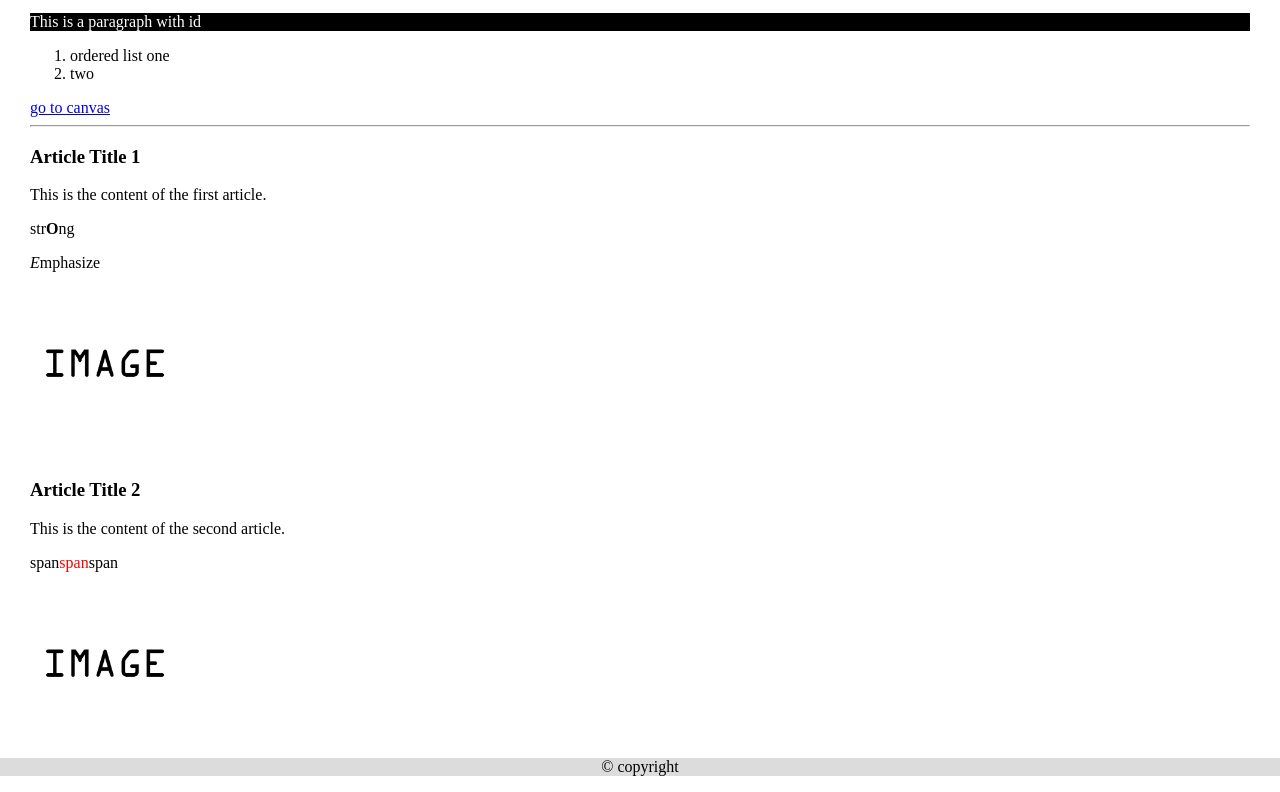
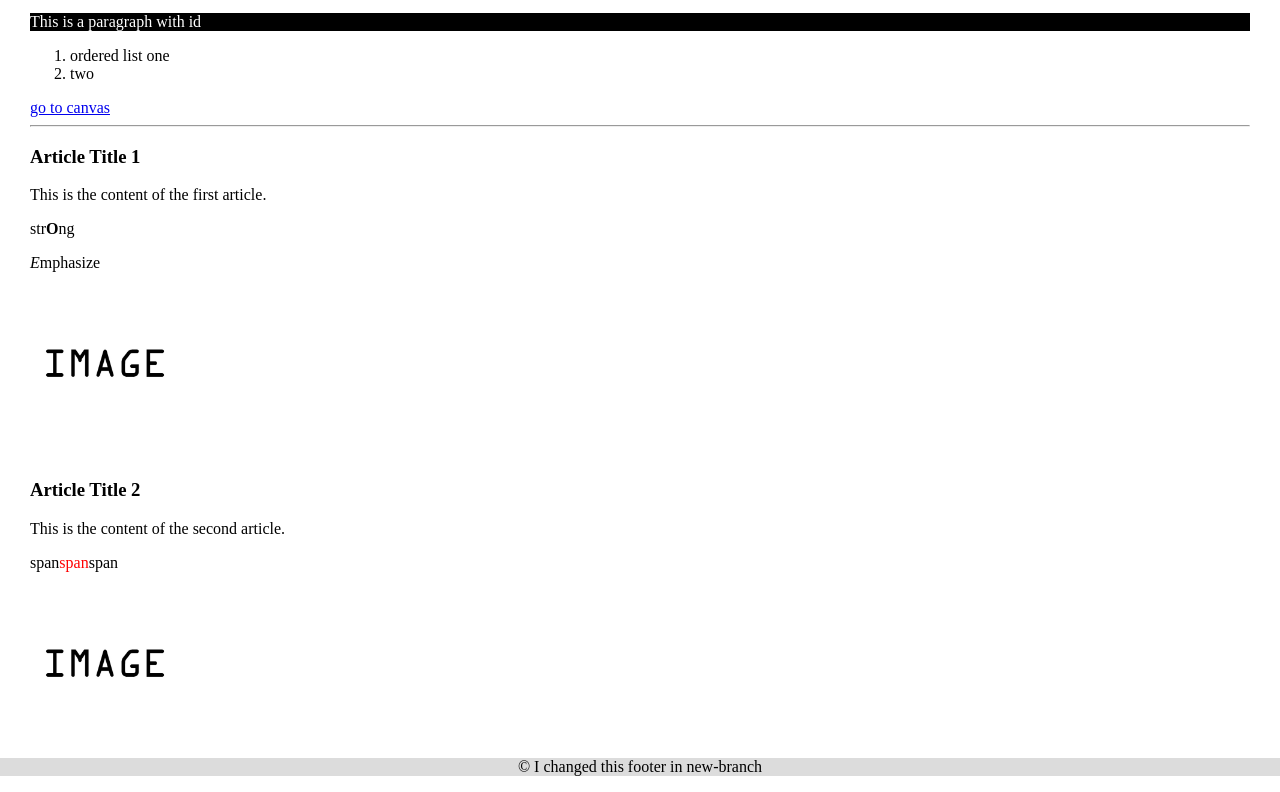
Before and after one commit to ezgna/Assignment-2-Github-Lab, a plain HTML site: page index.html in a window 1280 px wide. Shown: the part 102-894 px from the top of the page. Drawn offline with Linux system fonts and the light colour scheme.

Commit message:
style: Update footer text

```diff
--- a/index.html
+++ b/index.html
@@ -52,6 +52,6 @@
         </article>
       </section>
     </main>
-    <footer><p>&copy; copyright</p></footer>
+    <footer><p>&copy; I changed this footer in new-branch</p></footer>
   </body>
 </html>
```
